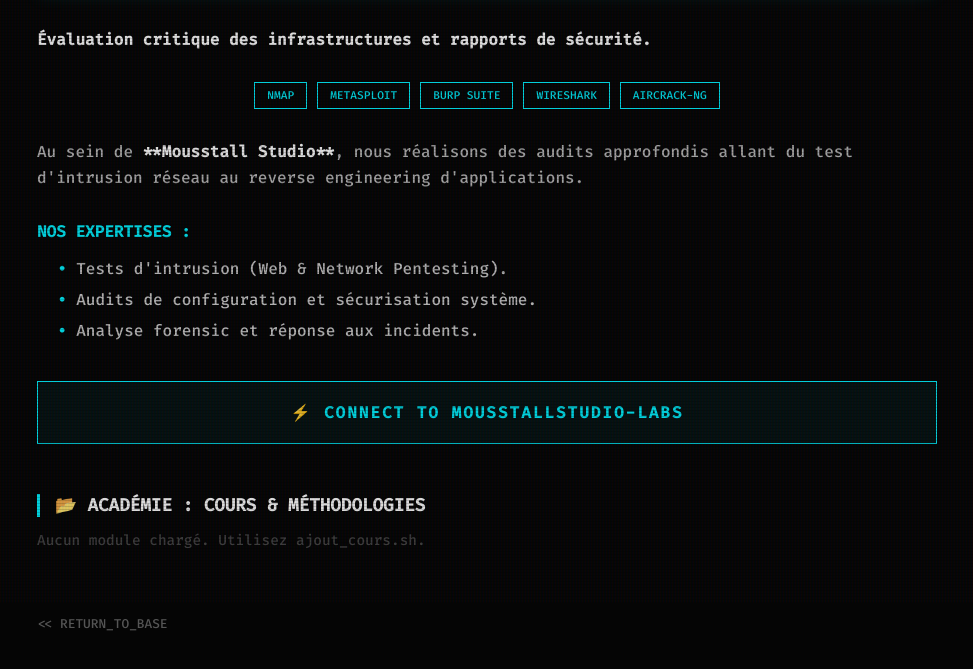
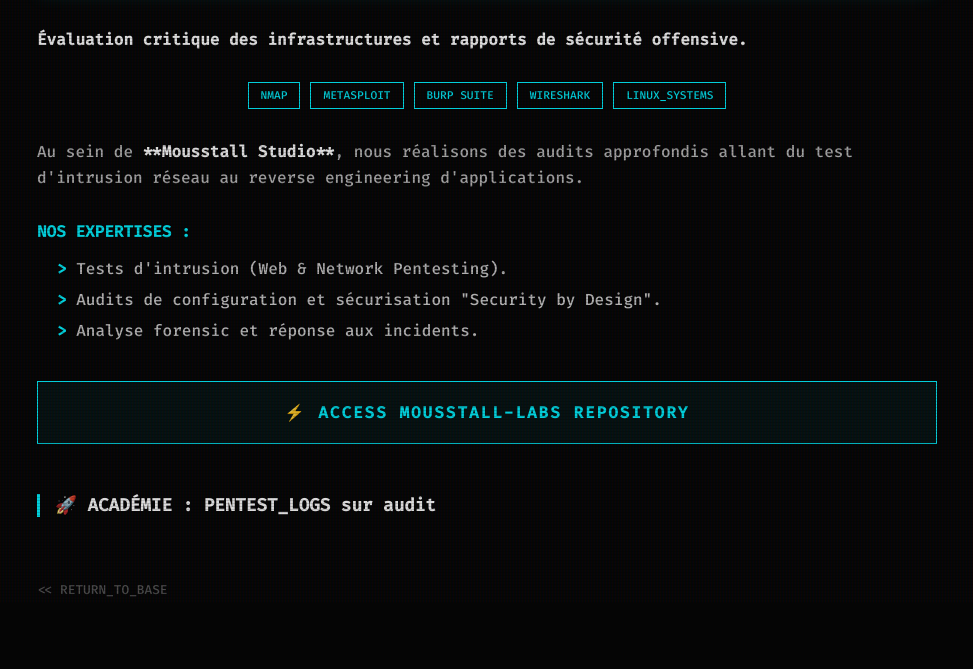
Before and after one commit to mousstallstudio/mousstallstudio.github.io, a plain HTML site: page audit.html in a window 1280 px wide. Shown: the part 197-866 px from the top of the page, without its empty margins (153-1126 px from the left). Drawn offline with Linux system fonts and the light colour scheme.

Commit message:
Mise à jour automatique Mousstall Studio

```diff
--- a/audit.html
+++ b/audit.html
@@ -41,10 +41,10 @@
         .highlight { color: #fff; font-weight: bold; }
 
         .expertise-list { list-style: none; padding-left: 20px; }
-        .expertise-list li::before { content: "• "; color: var(--neon-blue); font-weight: bold; }
+        .expertise-list li::before { content: "> "; color: var(--neon-blue); font-weight: bold; }
         .expertise-list li { margin-bottom: 10px; color: #ccc; }
 
-        /* Le bouton vers ton LABS */
+        /* Le lien corrigé vers Mousstall-Labs */
         .lab-access {
             display: block; border: 1px solid var(--neon-blue); color: var(--neon-blue);
             text-align: center; padding: 20px; text-decoration: none;
@@ -55,7 +55,7 @@
 
         .section-title {
             color: #fff; border-left: 3px solid var(--neon-blue);
-            padding-left: 15px; margin-top: 50px; font-size: 1.1em; display: flex; align-items: center;
+            padding-left: 15px; margin-top: 50px; font-size: 1.1em;
         }
 
         .accordion {
@@ -79,14 +79,14 @@
         <p style="color: #666; font-size: 0.8em; margin-top: 10px;">ANALYSE DE VULNÉRABILITÉS & EXPLOITATION</p>
     </header>
 
-    <p class="description highlight">Évaluation critique des infrastructures et rapports de sécurité.</p>
+    <p class="description highlight">Évaluation critique des infrastructures et rapports de sécurité offensive.</p>
 
     <div class="badge-container">
         <span class="badge">Nmap</span>
         <span class="badge">Metasploit</span>
         <span class="badge">Burp Suite</span>
         <span class="badge">Wireshark</span>
-        <span class="badge">Aircrack-ng</span>
+        <span class="badge">Linux_Systems</span>
     </div>
 
     <p class="description">
@@ -96,19 +96,18 @@
     <h3 style="color: var(--neon-blue); font-size: 1em;">NOS EXPERTISES :</h3>
     <ul class="expertise-list">
         <li>Tests d'intrusion (Web & Network Pentesting).</li>
-        <li>Audits de configuration et sécurisation système.</li>
+        <li>Audits de configuration et sécurisation "Security by Design".</li>
         <li>Analyse forensic et réponse aux incidents.</li>
     </ul>
 
-    <a href="https://mousstallstudio-labs.github.io" target="_blank" class="lab-access">
-        ⚡ CONNECT TO MOUSSTALLSTUDIO-LABS
+    <a href="https://github.com/mousstallstudio/Mousstall-Labs" target="_blank" class="lab-access">
+        ⚡ ACCESS MOUSSTALL-LABS REPOSITORY
     </a>
 
-    <h2 class="section-title">📂 ACADÉMIE : COURS & MÉTHODOLOGIES</h2>
+    <h2 class="section-title">🚀 ACADÉMIE : PENTEST_LOGS sur audit</h2>
 
     <div id="academy-content">
-        <p style="color: #444; font-size: 0.9em; margin-top: 10px;">Aucun module chargé. Utilisez ajout_cours.sh.</p>
-    </div>
+        </div>
 
     <a href="index.html" class="back-btn"><< RETURN_TO_BASE</a>
 </div>
```
